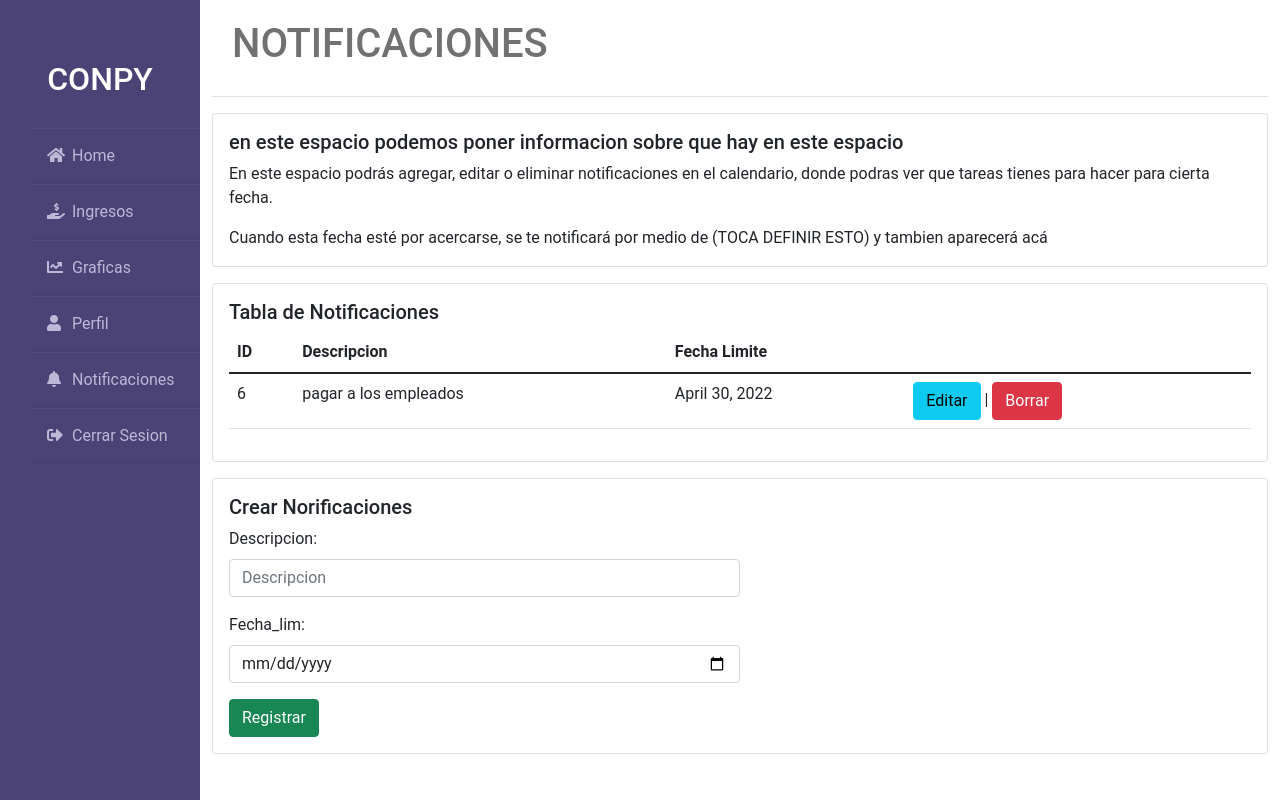
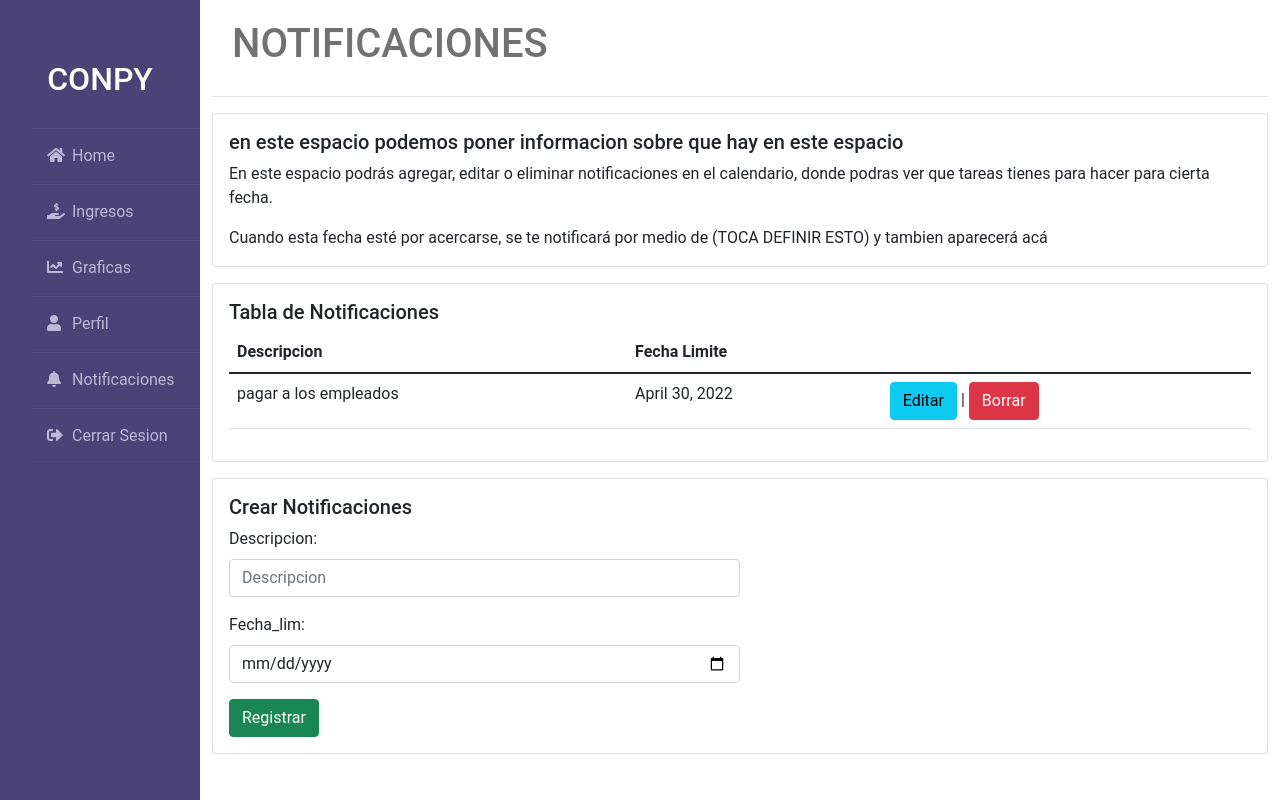
Before and after one commit to felipealvarezb/Conpy2.0, a Django app: page /notificaciones/ in a window 1280 px wide. Run offline with Django 4.2, Linux system fonts and the light colour scheme; a user stored in the database is signed in; data comes from the database, SQL or seed files in the repository; both versions use the stored data as it was after the commit.

Commit message:
arreglé errores ortograficos y le quité el id a la tabla de notificaciones

```diff
--- /dev/null
+++ b/negocio/notificaciones/manejoNoti.py
@@ -0,0 +1,3 @@
+from negocio.models import Notificacion
+from django.core.mail import send_mail
+from negocio.forms import NotificacionForm
--- a/negocio/templates/negocio/notificaciones.html
+++ b/negocio/templates/negocio/notificaciones.html
@@ -17,7 +17,6 @@
           <table class="table">
             <thead>
               <tr>
-                <th>ID</th>
                 <th>Descripcion</th>
                 <th>Fecha Limite</th>
               </tr>
@@ -25,7 +24,6 @@
             <tbody>
             {% for dato in datos %}
               <tr>
-                <td>{{ dato.id }}</td>
                 <td>{{ dato.descripcion }}</td>
                 <td>{{ dato.fecha_lim }}</td>
                 <td> <a href="{% url 'editar'%}" class="btn btn-info" role="button">Editar</a> |
@@ -38,7 +36,7 @@
     </div>
     <div class="card mt-3">
         <div class="card-body">
-            <h5 class="card-title">Crear Norificaciones</h5>
+            <h5 class="card-title">Crear Notificaciones</h5>
             <form action="" method="POST">
               {% csrf_token %}
 
```
Also changed, not shown: db.sqlite3.
